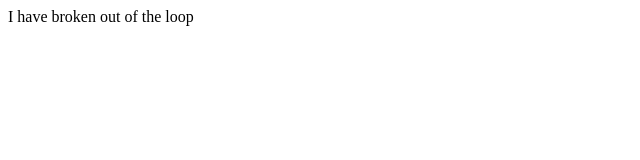
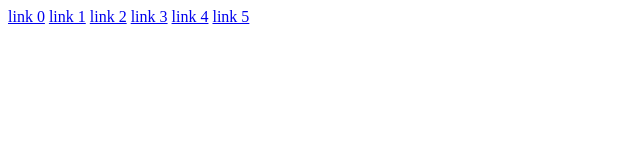
Before and after one commit to km02615/Stepping-into-javascript, a plain HTML site: page index.html in a window 1280 px wide. Shown: the whole page, without its empty margins (0-640 px from the left). Drawn offline with Linux system fonts and the light colour scheme.

Commit message:
loop through links example

```diff
--- a/index.html
+++ b/index.html
@@ -1,13 +1,19 @@
 <!DOCTYPE html>
 <html lang="en">
-<head>
-    <meta charset="UTF-8">
-    <meta name="viewport" content="width=device-width, initial-scale=1.0">
-    <meta http-equiv="X-UA-Compatible" content="ie=edge">
+  <head>
+    <meta charset="UTF-8" />
+    <meta name="viewport" content="width=device-width, initial-scale=1.0" />
+    <meta http-equiv="X-UA-Compatible" content="ie=edge" />
     <title>"Hello World!"</title>
-</head>
-<body>
-        <script src="test.js"></script>
+  </head>
+  <body>
+    <a href="#">link 0</a>
+    <a href="#">link 1</a>
+    <a href="#">link 2</a>
+    <a href="#">link 3</a>
+    <a href="#">link 4</a>
+    <a href="#">link 5</a>
 
-</body>
+    <script src="test.js"></script>
+  </body>
 </html>
--- a/test.js
+++ b/test.js
@@ -1,17 +1,7 @@
 
+ var links = document.getElementsByTagName("a");
 
- for (i=0; i<10; i++) {
+ for (i=0; i<links.length; i++) {
 
-   if(i ===5 || i===3){
-
-      continue;
-   }
-    console.log(i);
-    if(i===7){
-
-      break;
-    }
-
+   links[i].className = "link-" + i;
  }
-
- document.write("I have broken out of the loop");
```
